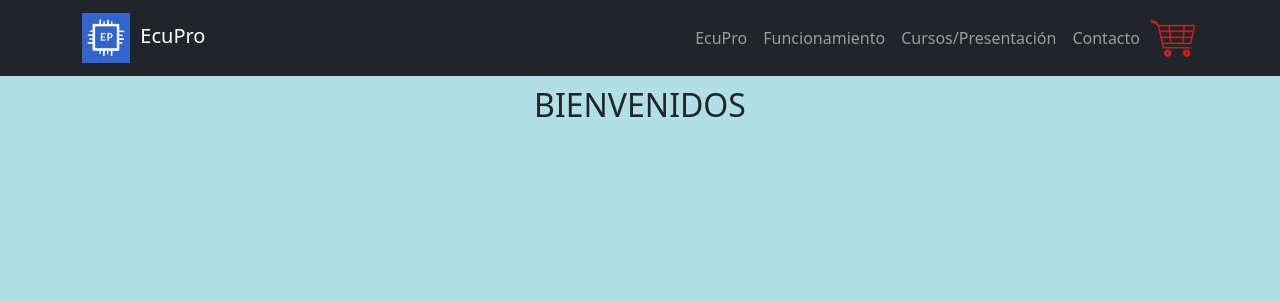
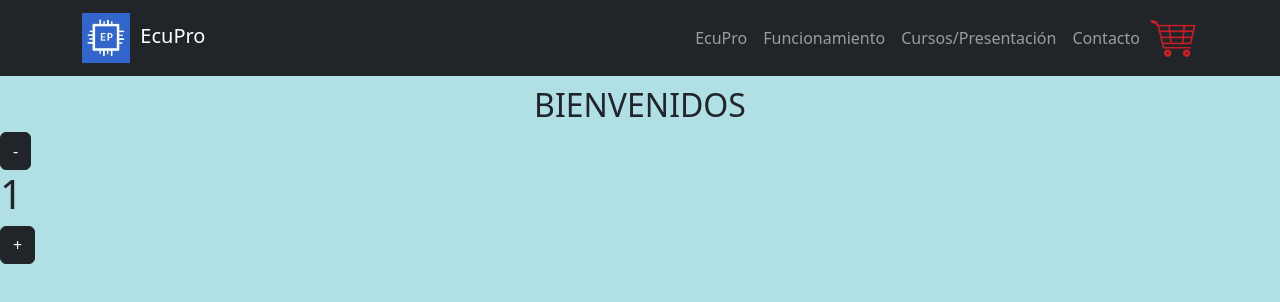
Before and after one commit to Mony-la2/react_js_rios_monica, a React (Create React App) app: page / in a window 1280 px wide. Shown: the top 302 px of the page. Built offline with nearby package versions, Linux system fonts and the light colour scheme.

Commit message:
agregue contador con boton

```diff
--- /dev/null
+++ b/src/components/ItemCount.js
@@ -0,0 +1,30 @@
+import React from 'react'
+import { useState } from 'react'
+
+
+const ItemCount = ({ stock, initial, onAdd }) => {
+    const [count, setCounter] = useState(parseInt(initial))
+
+    const decrement = () => {
+        if (count == 0) return
+        setCounter(count - 1)
+    }
+    const increment = () => {
+        if (count >= stock) return
+
+        setCounter(count + 1)
+    }
+    return (
+        <div className='row'>
+            <div className="col-3">
+
+                <button onClick={() => decrement()} type="button" class="btn btn-dark">-</button>
+                <h1>{count}</h1>
+                <button onClick={() => increment()} type="button" class="btn btn-dark">+</button>
+
+            </div>
+        </div>
+    )
+}
+
+export default ItemCount
--- a/src/components/ItemListContainer.js
+++ b/src/components/ItemListContainer.js
@@ -1,9 +1,15 @@
+import ItemCount from "./ItemCount";
+
 
 const ItemListContainer = ({ greetings }) => {
     return (
-        <h2 className={"textoPrincipal"} >
-            {greetings}
-        </h2>
+        <>
+            <h2 className={"textoPrincipal"} >
+                {greetings}
+            </h2>
+
+            <ItemCount stock="5" initial="1" />
+        </>
     )
 }
 
```
